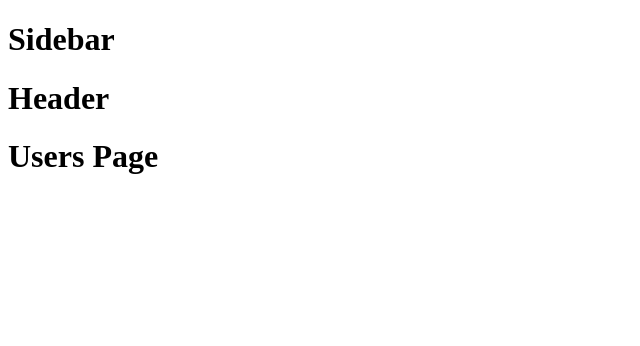
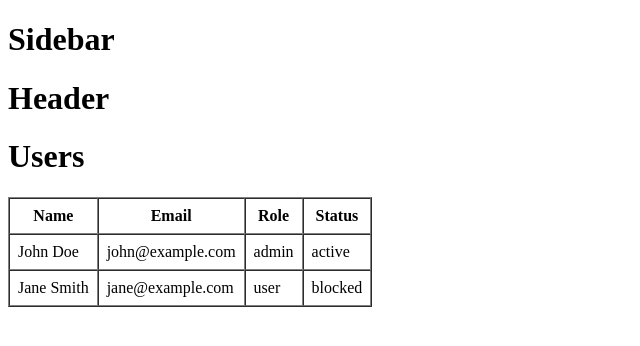
Before and after one commit to Shivam30Mishra/Production-Deployment-Admin-Dashboard, a React (Vite) app: page /users in a window 1280 px wide. Shown: the top 346 px of the page, without its empty margins (0-640 px from the left). Built offline with nearby package versions, Linux system fonts and the light colour scheme.

Commit message:
add users page with mock data and basic table

```diff
--- a/src/pages/Users/Users.jsx
+++ b/src/pages/Users/Users.jsx
@@ -1,5 +1,69 @@
+import { useState } from "react";
+
+const mockUsers = [
+  {
+    id: 1,
+    name: "John Doe",
+    email: "john@example.com",
+    role: "admin",
+    status: "active",
+    createdAt: "2024-01-01",
+  },
+  {
+    id: 2,
+    name: "Jane Smith",
+    email: "jane@example.com",
+    role: "user",
+    status: "blocked",
+    createdAt: "2024-01-05",
+  },
+];
+
 function Users() {
-  return <h1>Users Page</h1>;
+  const [users,setUsers] = useState(mockUsers);
+  const [loading,setLoading] = useState(false);
+  const [error,setError] = useState(false);
+
+  // UI state handling
+  if (loading) {
+    return <div>Loading users...</div>;
+  }
+
+  if (error) {
+    return <div>Something went wrong</div>;
+  }
+
+  if (!users.length) {
+    return <div>No users found</div>;
+  }
+
+  return (
+    <div>
+      <h1>Users</h1>
+
+      <table border="1" cellPadding="8" cellSpacing="0">
+        <thead>
+          <tr>
+            <th>Name</th>
+            <th>Email</th>
+            <th>Role</th>
+            <th>Status</th>
+          </tr>
+        </thead>
+
+        <tbody>
+          {users.map((user) => (
+            <tr key={user.id}>
+              <td>{user.name}</td>
+              <td>{user.email}</td>
+              <td>{user.role}</td>
+              <td>{user.status}</td>
+            </tr>
+          ))}
+        </tbody>
+      </table>
+    </div>
+  );
 }
 
 export default Users;
```
